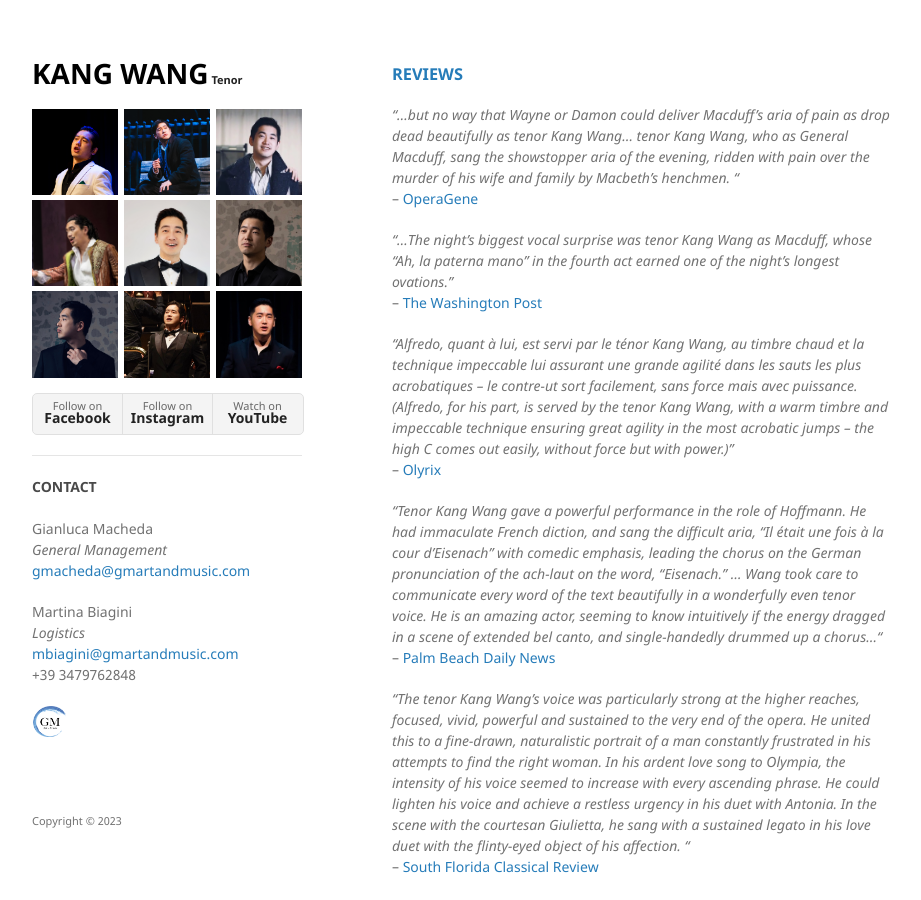
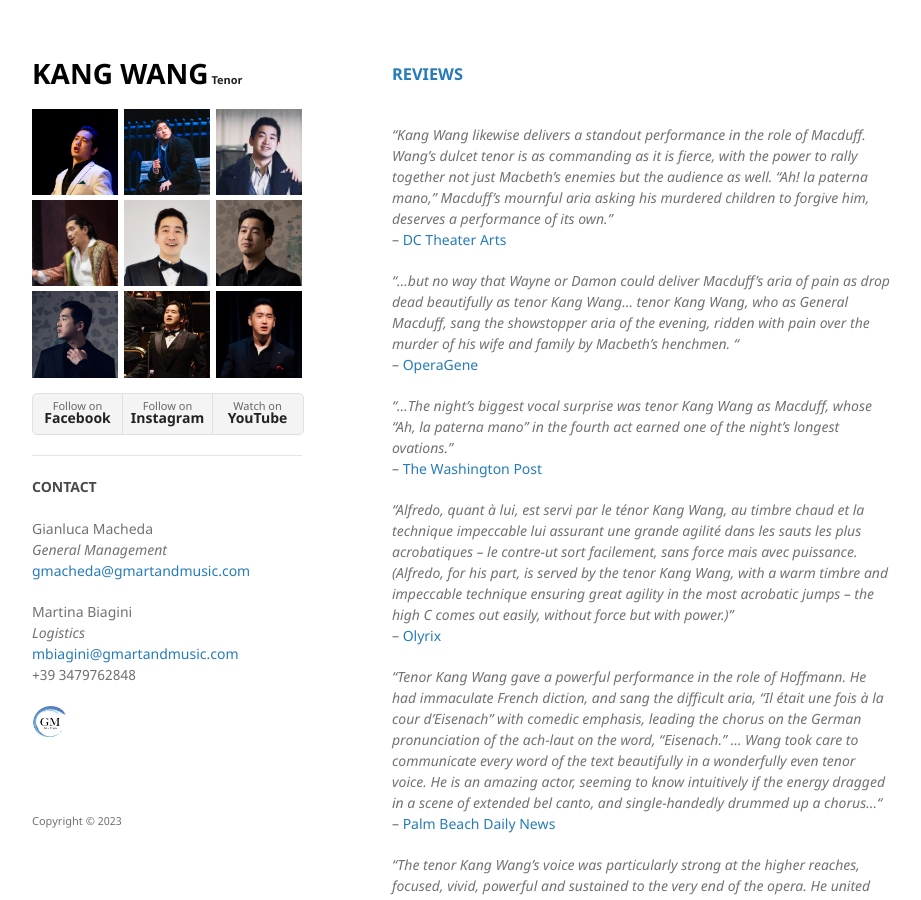
Before and after one commit to kwopera/kwt, a Jekyll site: the page built from reviews.md, in a window 1280 px wide and 900 px high. Shown: the whole window, without its empty margins (178-1099 px from the left). Built offline with Jekyll 4.4.1, drawn with Linux system fonts in a browser that asks for light colours; our own code applies the rules of GitHub Pages for plain Markdown files.

Commit message:
Update reviews.md

```diff
--- a/reviews.md
+++ b/reviews.md
@@ -1,5 +1,9 @@
 <h3 id="reviews"><a href="{{ "/reviews.html" | absolute_url }}#reviews">REVIEWS</a></h3>
 <br/>
+
+_"Kang Wang likewise delivers a standout performance in the role of Macduff. Wang’s dulcet tenor is as commanding as it is fierce, with the power to rally together not just Macbeth’s enemies but the audience as well. “Ah! la paterna mano,” Macduff’s mournful aria asking his murdered children to forgive him, deserves a performance of its own."_
+<br/>-- <a href="https://dctheaterarts.org/2024/11/15/wno-brings-verdis-macbeth-to-life-to-sensational-effect/" target="_blank">DC Theater Arts</a>
+
 _"...but no way that Wayne or Damon could deliver Macduff’s aria of pain as drop dead beautifully as tenor Kang Wang... tenor Kang Wang, who as General Macduff, sang the showstopper aria of the evening, ridden with pain over the murder of his wife and family by Macbeth’s henchmen. "_
 <br/>-- <a href="https://operagene.com/new-blog/2024/11/15/washingto-national-operas-macbeth-a-highly-entertaining-triumph-of-good-over-evil" target="_blank">OperaGene</a>
 
```
